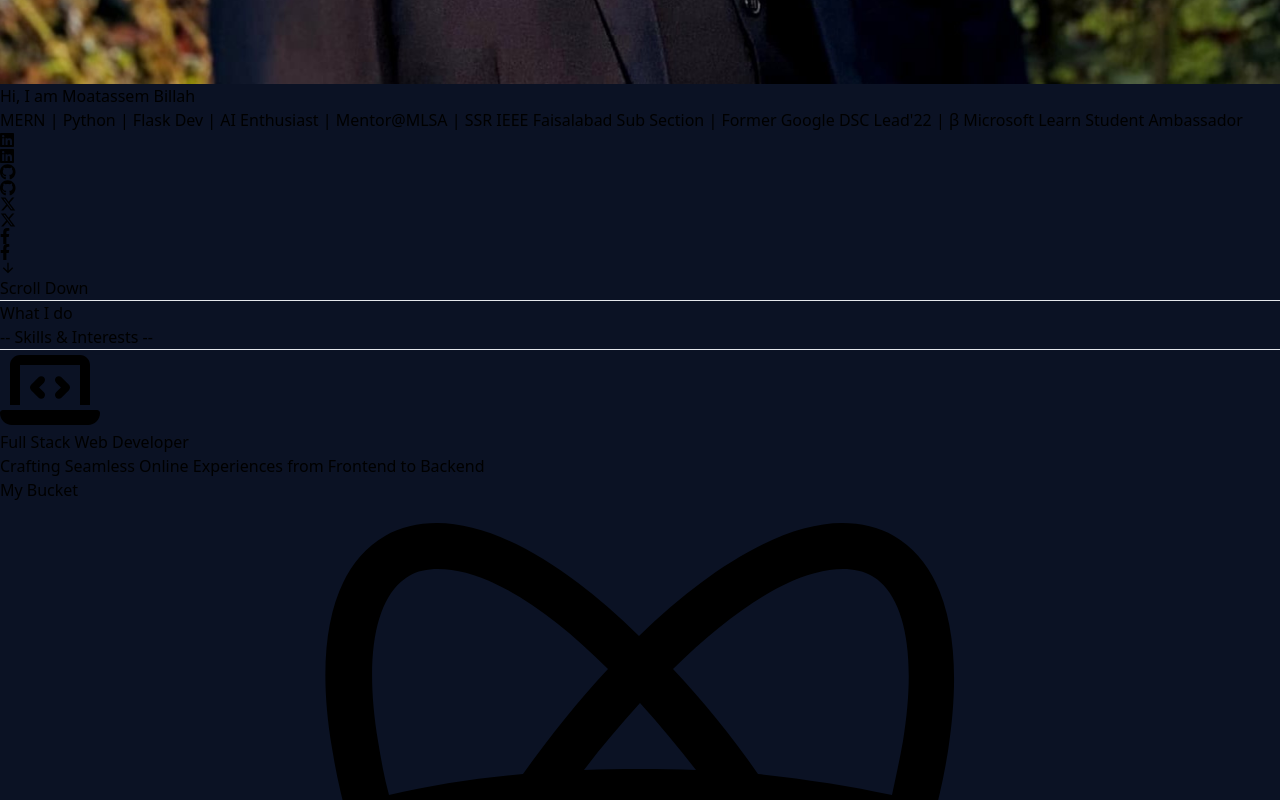
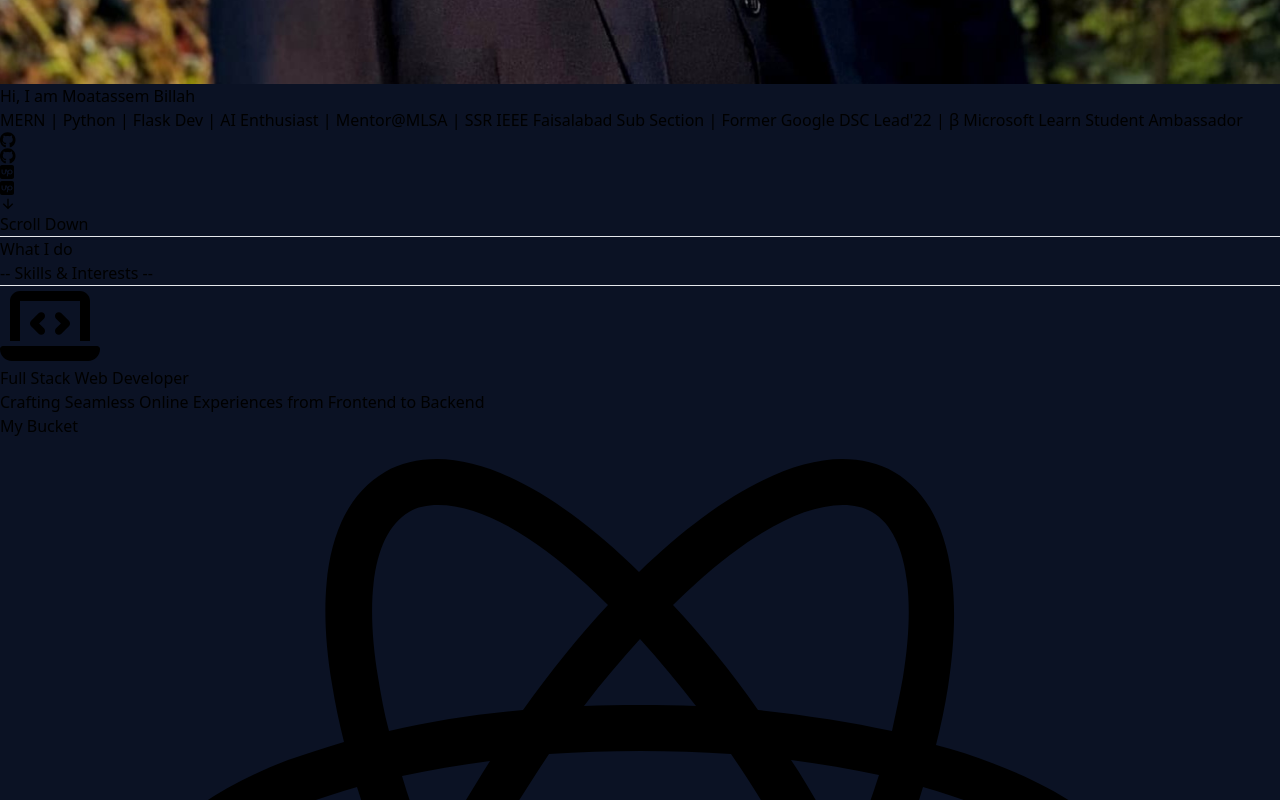
Before and after one commit to devmoatassem/portfolio, a React (Vite) app: page / in a window 1280 px wide. Shown: the part 2360-3160 px from the top of the page. Built offline with nearby package versions, Linux system fonts and the light colour scheme.

Commit message:
optimized for upwork

```diff
--- a/src/components/common/Socials.jsx
+++ b/src/components/common/Socials.jsx
@@ -2,29 +2,35 @@ import { Link } from "react-router-dom";
 
 function Socials() {
   const socials = [
-    {
-      name: 'linkedin',
-      link: 'https://www.linkedin.com/in/devmoatassem/',
-      viewBox: '0 0 448 512',
-      d: 'M416 32H31.9C14.3 32 0 46.5 0 64.3v383.4C0 465.5 14.3 480 31.9 480H416c17.6 0 32-14.5 32-32.3V64.3c0-17.8-14.4-32.3-32-32.3zM135.4 416H69V202.2h66.5V416zm-33.2-243c-21.3 0-38.5-17.3-38.5-38.5S80.9 96 102.2 96c21.2 0 38.5 17.3 38.5 38.5 0 21.3-17.2 38.5-38.5 38.5zm282.1 243h-66.4V312c0-24.8-.5-56.7-34.5-56.7-34.6 0-39.9 27-39.9 54.9V416h-66.4V202.2h63.7v29.2h.9c8.9-16.8 30.6-34.5 62.9-34.5 67.2 0 79.7 44.3 79.7 101.9V416z'
-    },
+    // {
+    //   name: 'linkedin',
+    //   link: 'https://www.linkedin.com/in/devmoatassem/',
+    //   viewBox: '0 0 448 512',
+    //   d: 'M416 32H31.9C14.3 32 0 46.5 0 64.3v383.4C0 465.5 14.3 480 31.9 480H416c17.6 0 32-14.5 32-32.3V64.3c0-17.8-14.4-32.3-32-32.3zM135.4 416H69V202.2h66.5V416zm-33.2-243c-21.3 0-38.5-17.3-38.5-38.5S80.9 96 102.2 96c21.2 0 38.5 17.3 38.5 38.5 0 21.3-17.2 38.5-38.5 38.5zm282.1 243h-66.4V312c0-24.8-.5-56.7-34.5-56.7-34.6 0-39.9 27-39.9 54.9V416h-66.4V202.2h63.7v29.2h.9c8.9-16.8 30.6-34.5 62.9-34.5 67.2 0 79.7 44.3 79.7 101.9V416z'
+    // },
     {
       name: 'github',
       link: 'https://github.com/devmoatassem',
       viewBox: '0 0 496 512',
       d: 'M165.9 397.4c0 2-2.3 3.6-5.2 3.6-3.3.3-5.6-1.3-5.6-3.6 0-2 2.3-3.6 5.2-3.6 3-.3 5.6 1.3 5.6 3.6zm-31.1-4.5c-.7 2 1.3 4.3 4.3 4.9 2.6 1 5.6 0 6.2-2s-1.3-4.3-4.3-5.2c-2.6-.7-5.5.3-6.2 2.3zm44.2-1.7c-2.9.7-4.9 2.6-4.6 4.9.3 2 2.9 3.3 5.9 2.6 2.9-.7 4.9-2.6 4.6-4.6-.3-1.9-3-3.2-5.9-2.9zM244.8 8C106.1 8 0 113.3 0 252c0 110.9 69.8 205.8 169.5 239.2 12.8 2.3 17.3-5.6 17.3-12.1 0-6.2-.3-40.4-.3-61.4 0 0-70 15-84.7-29.8 0 0-11.4-29.1-27.8-36.6 0 0-22.9-15.7 1.6-15.4 0 0 24.9 2 38.6 25.8 21.9 38.6 58.6 27.5 72.9 20.9 2.3-16 8.8-27.1 16-33.7-55.9-6.2-112.3-14.3-112.3-110.5 0-27.5 7.6-41.3 23.6-58.9-2.6-6.5-11.1-33.3 2.6-67.9 20.9-6.5 69 27 69 27 20-5.6 41.5-8.5 62.8-8.5s42.8 2.9 62.8 8.5c0 0 48.1-33.6 69-27 13.7 34.7 5.2 61.4 2.6 67.9 16 17.7 25.8 31.5 25.8 58.9 0 96.5-58.9 104.2-114.8 110.5 9.2 7.9 17 22.9 17 46.4 0 33.7-.3 75.4-.3 83.6 0 6.5 4.6 14.4 17.3 12.1C428.2 457.8 496 362.9 496 252 496 113.3 383.5 8 244.8 8zM97.2 352.9c-1.3 1-1 3.3.7 5.2 1.6 1.6 3.9 2.3 5.2 1 1.3-1 1-3.3-.7-5.2-1.6-1.6-3.9-2.3-5.2-1zm-10.8-8.1c-.7 1.3.3 2.9 2.3 3.9 1.6 1 3.6.7 4.3-.7.7-1.3-.3-2.9-2.3-3.9-2-.6-3.6-.3-4.3.7zm32.4 35.6c-1.6 1.3-1 4.3 1.3 6.2 2.3 2.3 5.2 2.6 6.5 1 1.3-1.3.7-4.3-1.3-6.2-2.2-2.3-5.2-2.6-6.5-1zm-11.4-14.7c-1.6 1-1.6 3.6 0 5.9 1.6 2.3 4.3 3.3 5.6 2.3 1.6-1.3 1.6-3.9 0-6.2-1.4-2.3-4-3.3-5.6-2z'
     },
-    {
-      name: 'twitter-x',
-      link: 'https://twitter.com/devmoatassem',
-      viewBox: '0 0 512 512',
-      d: 'M389.2 48h70.6L305.6 224.2 487 464H345L233.7 318.6 106.5 464H35.8L200.7 275.5 26.8 48H172.4L272.9 180.9 389.2 48zM364.4 421.8h39.1L151.1 88h-42L364.4 421.8z'
-    },
-    {
-      name: 'facebook',
-      link: 'https://www.facebook.com/devmoatassem/',
-      viewBox: '0 0 320 512',
-      d: 'M279.14 288l14.22-92.66h-88.91v-60.13c0-25.35 12.42-50.06 52.24-50.06h40.42V6.26S260.43 0 225.36 0c-73.22 0-121.08 44.38-121.08 124.72v70.62H22.89V288h81.39v224h100.17V288z'
+    // {
+    //   name: 'twitter-x',
+    //   link: 'https://twitter.com/devmoatassem',
+    //   viewBox: '0 0 512 512',
+    //   d: 'M389.2 48h70.6L305.6 224.2 487 464H345L233.7 318.6 106.5 464H35.8L200.7 275.5 26.8 48H172.4L272.9 180.9 389.2 48zM364.4 421.8h39.1L151.1 88h-42L364.4 421.8z'
+    // },
+    // {
+    //   name: 'facebook',
+    //   link: 'https://www.facebook.com/devmoatassem/',
+    //   viewBox: '0 0 320 512',
+    //   d: 'M279.14 288l14.22-92.66h-88.91v-60.13c0-25.35 12.42-50.06 52.24-50.06h40.42V6.26S260.43 0 225.36 0c-73.22 0-121.08 44.38-121.08 124.72v70.62H22.89V288h81.39v224h100.17V288z'
+    // },
+     {
+      name: 'upwork',
+      link: 'https://www.upwork.com/freelancers/~01abde944203e3bbf3',
+      viewBox: '0 0 448 512',
+      d: 'M64 32C28.7 32 0 60.7 0 96V416c0 35.3 28.7 64 64 64H384c35.3 0 64-28.7 64-64V96c0-35.3-28.7-64-64-64H64zM270.8 274.3c5.2 8.4 23.6 29.9 51.5 29.9v0c25.2 0 44.9-20.2 44.9-49.7s-19.4-49.7-44.9-49.7s-44.9 16.7-51.5 69.5zm-26.7-41.8c7.3-30.5 32.7-60.1 78.2-60.1l0 0c45.1 0 80.9 35.2 80.9 82.2s-35.9 81.9-80.9 81.9c-.6 0-1.1 0-1.7 0c-.5 0-1.1 0-1.6 0h-.1c-14.5-.5-28.7-4.8-40.9-12.6c-4.7-2.8-9.1-6-13.4-9.5l-12.8 78.4H214.9l19.4-110.6c-20.8-29.1-31.6-62.4-36.2-79.7V255c0 48-30.5 81.5-74.2 81.5c-22 0-41-8-54.8-23.3c-13.4-14.8-20.8-35.5-20.8-58.3V176.8H84.5l-.3 78.2c0 28.4 14.5 49.3 39.8 49.3s38.2-20.9 38.2-49.3V176.8h62.8c4.8 19.3 10.9 40.1 19.2 55.6z'
     }
   ]
 
--- a/src/components/common/navbar/Navbar.jsx
+++ b/src/components/common/navbar/Navbar.jsx
@@ -26,7 +26,7 @@ function Navbar() {
             className="container rounded md:rounded-lg border shadow-lg border-gray-600 bg-gray-700 fill-white text-white text-sm md:text-base font-medium px-2 py-1 flex items-center justify-center h-fit md:px-7 md:py-2.5 text-center mr-1 md:mr-0"
           >
             <Link
-              to="mailto:moatassemsindhu@gmail.com"
+              to="https://www.upwork.com/freelancers/~01abde944203e3bbf3"
               className="hover:underline hover:underline-offset-4 gap-1 md:gap-2 flex items-center justify-around"
             >
               Hire Me
```
